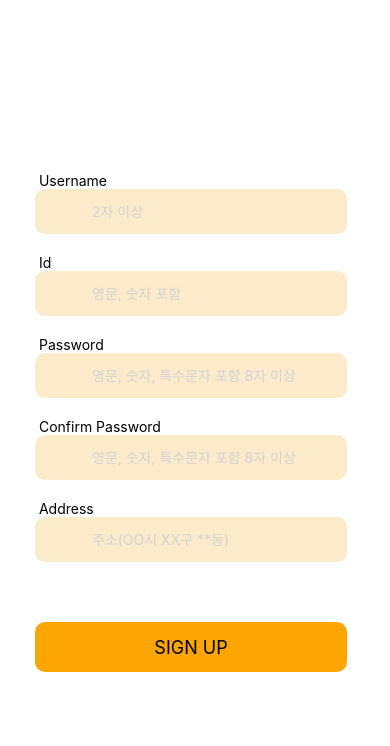
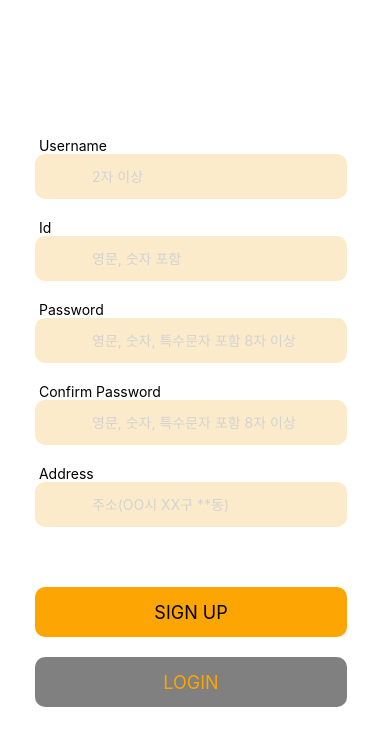
Before and after one commit to SWE-AIManager/front-end, a React Native app: screen /SignUp in a window 390 px wide. Shown: the top 746 px of the page. Built offline with nearby package versions, Linux system fonts and the light colour scheme.

Commit message:
login err

```diff
--- a/package.json
+++ b/package.json
@@ -22,7 +22,8 @@
     "react-native-safe-area-context": "^4.4.1",
     "react-native-video": "^5.2.1",
     "react-native-webview": "11.23.1",
-    "react-native-youtube-iframe": "^2.2.2"
+    "react-native-youtube-iframe": "^2.2.2",
+    "react-router-dom": "^6.4.4"
   },
   "devDependencies": {
     "@babel/core": "^7.12.9"
--- a/src/home/Home.js
+++ b/src/home/Home.js
@@ -33,7 +33,7 @@ export default function Home( {navigation} ){
         var date = new date();
         var dateStr = date.getFullYear() + "/" + date.getMonth() + "/" + date.getDay() + " "
                         + date.getHours() + ":" + date.getMinutes() + ":" + date.getSeconds();
-        axios.post("http://10.0.2.2:8000/app/meal/", {
+        await axios.post("http://10.0.2.2:8000/app/meal/", {
             recent_meal_id: id,
             recent_meal: dateStr
         })
@@ -49,7 +49,7 @@ export default function Home( {navigation} ){
         var date = new date();
         var dateStr = date.getFullYear() + "/" + date.getMonth() + "/" + date.getDay() + " "
                         + date.getHours() + ":" + date.getMinutes() + ":" + date.getSeconds();
-        axios.post("http://10.0.2.2:8000/app/clean/", {
+        await axios.post("http://10.0.2.2:8000/app/clean/", {
             recent_clean_id: id,
             recent_clean: dateStr
         })
@@ -65,6 +65,7 @@ export default function Home( {navigation} ){
     return (
         <View style={styles.container}>
             <View style={styles.box}>
+                <Text style={styles.welcome}> 허유영님, 오늘 하루를 기록해주세요! </Text>
                 <Text style={styles.question}> 운동했어~? </Text>
                 <View style={styles.yesOrNo}>
                     <TouchableOpacity style={styles.yesBtn} onPress={confirmExercise}>
@@ -121,9 +122,16 @@ const styles = StyleSheet.create({
         justifyContent: "center",
     },
 
+    welcome: {
+        fontSize: 20,
+        marginTop: 15,
+        marginLeft: 45,
+        color: "#808080",
+    },
+
     question: {
         fontSize: 18,
-        marginTop: 60,
+        marginTop: 40,
         marginLeft: 70,
     },
 
--- a/src/login/Login.js
+++ b/src/login/Login.js
@@ -10,13 +10,15 @@ import{
     TouchableOpacity,
     style,
 } from "react-native";
+
 import axios from "axios";
 
-export default function Login( {navigation} ){
+export default function Login( {navigation} ) {
     const [id, setId] = useState("");
     const [password, setPassword] = useState("");
     const onPress0 = () => navigation.push('SignUp');
     const confirm = async() => {
+        /*
         await axios.post("http://10.0.2.2:8000/app/login/", {
             user_id: id,
             pw: password
@@ -30,7 +32,8 @@ export default function Login( {navigation} ){
             }
         }).catch(function(error) {
             console.log("login error\n" + error);
-        })
+        })*/
+        navigation.push('Home');
     };
 
     return(
--- a/src/login/SignUp.js
+++ b/src/login/SignUp.js
@@ -6,15 +6,19 @@ import{
     TouchableOpacity,
     StyleSheet,
     style,
+    Alert,
 } from 'react-native';
 import axios from "axios";
+//import {useNavigate} from 'react-router-dom'
 
 export default function SignUp( {navigation} ){
     const [name, setName] = useState('');
     const [id, setId] = useState('');
     const [password, setPassword] = useState('');
     const [address, setAddress] = useState('');
-    const confirm = async() => {
+    const back = () => navigation.push('Login');
+
+    const confirm = async( {navigation} ) => {
         await axios.post("http://10.0.2.2:8000/app/users/", {
             user_id: id,
             name: name,
@@ -23,11 +27,12 @@ export default function SignUp( {navigation} ){
         })
         .then(function(response) {
             if(response.status == 201, 302, 304) {  //가능하면 400, 500번대 응답 빼고는 허용 그런식으로 하는게 좋다고 함
-                navigation.push('Login');
+                Alert.alert("Jansori의 회원이 되신 것을 환영합니다!");
             }
         }).catch(function(error){
             console.log(JSON.stringify(error.response));
         })
+
     };
 
     return(
@@ -81,6 +86,8 @@ export default function SignUp( {navigation} ){
 
             <TouchableOpacity style={styles.SignUpBtn} onPress={confirm}>
                 <Text style={styles.SignUpText}> SIGN UP </Text>
+            </TouchableOpacity><TouchableOpacity style={styles.LoginBtn} onPress={back}>
+                <Text style={styles.LoginText}> LOGIN </Text>
             </TouchableOpacity>
         </View>
     );
@@ -128,4 +135,20 @@ const styles = StyleSheet.create({
     SignUpText: {
         fontSize: 18,
     },
+
+    LoginBtn: {
+        width: "80%",
+        borderRadius: 10,
+        height: 50,
+        marginTop: 20,
+        marginLeft: 35,
+        alignItems: "center",
+        justifyContent: "center",
+        backgroundColor: "#808080",
+    },
+
+    LoginText: {
+        fontSize: 18,
+        color: "#fca503",
+    },
 });
```
Also changed, not shown: 1 other file (tests, documents, lock files or other folders).
